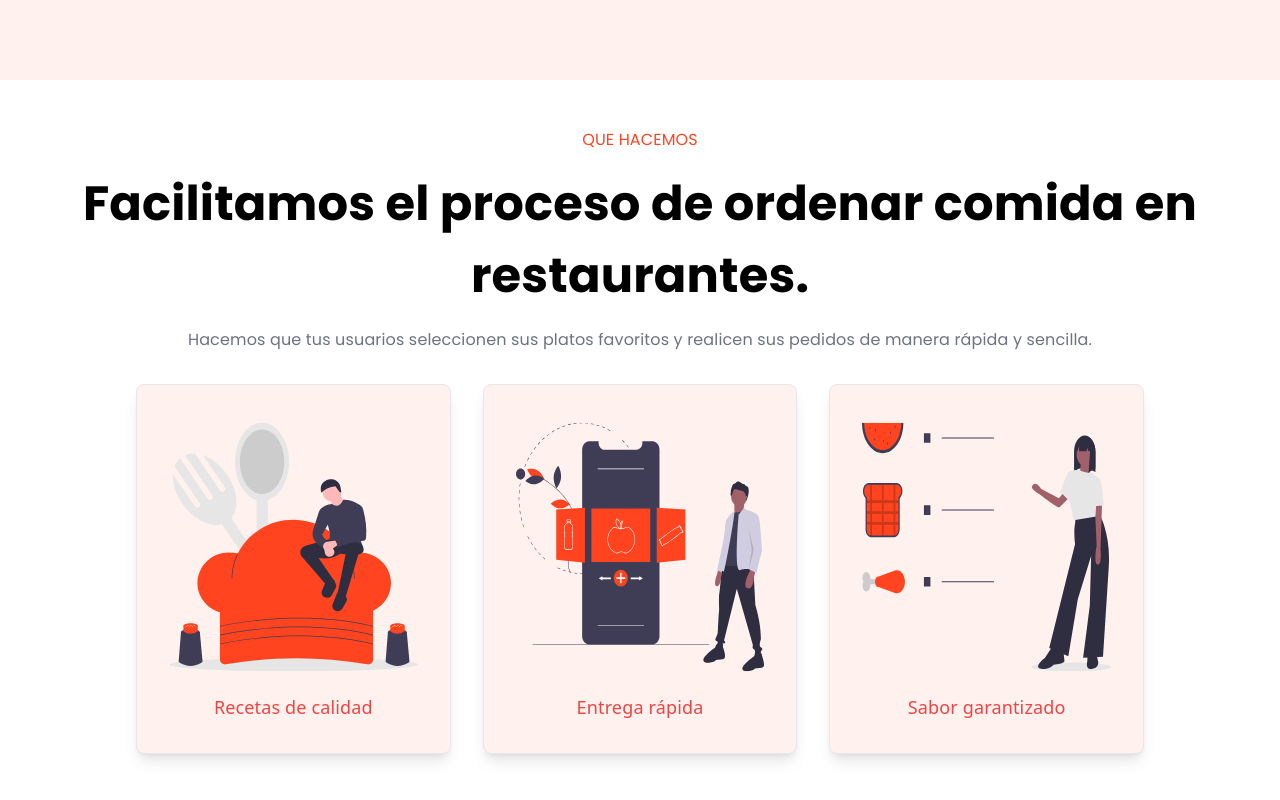
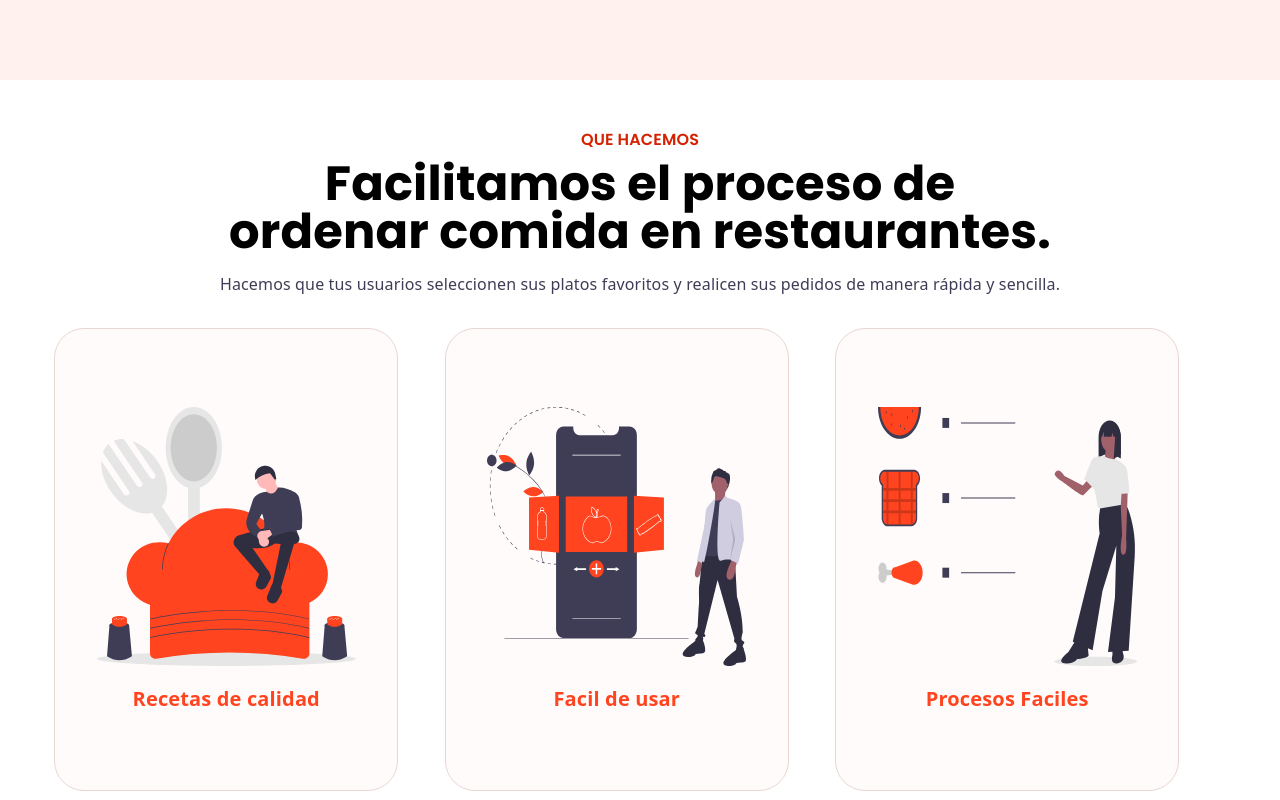
Before and after one commit to BonApp-etit/front, a Next.js app: page / in a window 1280 px wide. Shown: the part 620-1420 px from the top of the page. Built offline with nearby package versions, Linux system fonts and the light colour scheme.

Commit message:
Swiper implementations on cards at about section

```diff
--- a/package.json
+++ b/package.json
@@ -17,6 +17,7 @@
     "next": "14.2.12",
     "react": "^18",
     "react-dom": "^18",
+    "swiper": "^11.1.14",
     "yup": "^1.4.0"
   },
   "devDependencies": {
--- a/src/components/landing_sections/About.jsx
+++ b/src/components/landing_sections/About.jsx
@@ -1,37 +1,27 @@
 import React from "react";
 import TarjetasPrimeras from "./FirstCard";
 
-const tarjetasData = [
-  { texto: "Recetas de calidad", src: "/assets/secondFirst.svg" },
-  { texto: "Entrega rápida", src: "/assets/secondSecond.svg" },
-  { texto: "Sabor garantizado", src: "/assets/secondThird.svg" },
-];
-
 const AboutSection = () => {
   return (
-    <section className="bg-white px-4 py-12 font-sans">
+    <section className="bg-white px-4 py-12">
       {/* Título Principal */}
       <div className="mb-8 text-center">
-        <p className="mb-4 font-poppins text-[#FF441F]">QUE HACEMOS</p>
-        <h2 className="font-poppins text-[48px] font-bold text-black">
-          Facilitamos el proceso de ordenar comida en <br /> restaurantes.
+        <p className="mb-2 font-poppins text-base font-semibold text-[#d52100]">
+          QUE HACEMOS
+        </p>
+        <h2 className="font-poppins text-2xl font-bold text-black md:text-[32px] lg:text-5xl">
+          Facilitamos el proceso de ordenar comida en restaurantes.
         </h2>
-        <p className="mt-4 font-poppins text-[16px] text-gray-500">
+
+        <p className="mt-4 font-roboto text-base font-normal text-[#3f3d56]">
           Hacemos que tus usuarios seleccionen sus platos favoritos y realicen
           sus pedidos de manera rápida y sencilla.
         </p>
       </div>
 
       {/* Sección de Iconos */}
-      <div className="mx-[120px] grid grid-cols-1 gap-8 md:grid-cols-3">
-        {/* Recetas de Calidad */}
-        {tarjetasData.map((tarjeta, index) => (
-          <TarjetasPrimeras
-            key={index}
-            texto={tarjeta.texto}
-            src={tarjeta.src}
-          />
-        ))}
+      <div>
+        <TarjetasPrimeras />
       </div>
     </section>
   );
--- a/src/components/landing_sections/FirstCard.jsx
+++ b/src/components/landing_sections/FirstCard.jsx
@@ -1,11 +1,59 @@
-const TarjetasPrimeras = ({ texto, src }) => {
+import Image from "next/image";
+import { Swiper, SwiperSlide } from "swiper/react";
+import "swiper/css"; // Importa los estilos básicos de Swiper
+
+//import { Pagination, Navigation, EffectFade } from "swiper/modules";
+
+const TarjetasPrimeras = () => {
+  const tarjetasData = [
+    { texto: "Recetas de calidad", src: "/assets/secondFirst.svg" },
+    { texto: "Facil de usar", src: "/assets/secondSecond.svg" },
+    { texto: "Procesos Faciles", src: "/assets/secondThird.svg" },
+  ];
   return (
-    <div className="flex flex-col items-center justify-center p-8 bg-[#FFF1ED] border rounded-lg shadow-lg">
-      <img src={src} alt="Icon" className="w-[260px] h-[260px]" />
-      <div className="mt-4 text-lg text-red-500 font-roboto">
-        {texto}
+    <>
+      <div className="flex justify-center">
+        <Swiper
+          pagination={{ clickable: true }}
+          breakpoints={{
+            360: {
+              slidesPerView: 1,
+              centeredSlides: true,
+            },
+            744: {
+              slidesPerView: 2,
+              spaceBetween: 25,
+              centeredSlides: true,
+            },
+            1200: {
+              slidesPerView: 4,
+              spaceBetween: 390,
+              centeredSlides: false,
+            },
+          }}
+        >
+          {tarjetasData.map((tarjeta, index) => (
+            <SwiperSlide key={index}>
+              <div className="inline-flex h-[381px] flex-col items-center justify-center gap-[19px] rounded-[30px] border border-[#e7d6d2] bg-[#fffbfa] p-10">
+                <div className="relative h-[259px] w-[259px]">
+                  <Image
+                    src={tarjeta.src}
+                    alt="Icon"
+                    width={260}
+                    height={300}
+                    layout="responsive"
+                  />
+                </div>
+
+                <div className="font-robotos w-[262px] text-center text-xl font-bold text-cs500">
+                  {tarjeta.texto}
+                </div>
+              </div>
+            </SwiperSlide>
+          ))}
+        </Swiper>
       </div>
-    </div>
+    </>
   );
 };
 
```
Also changed, not shown: 1 other file (tests, documents, lock files or other folders).
